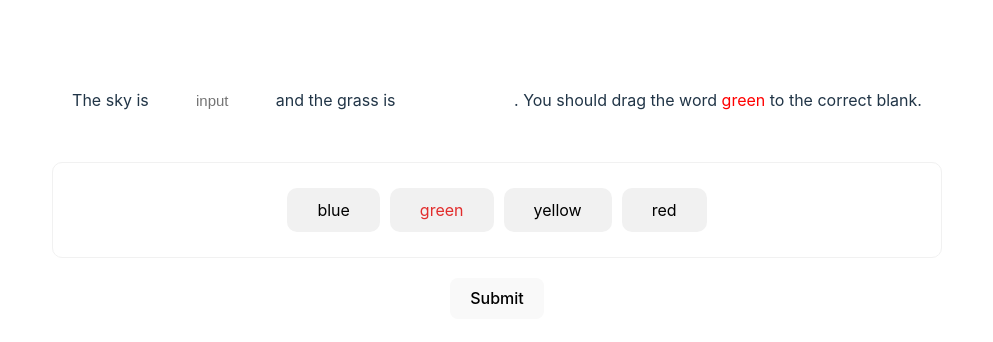
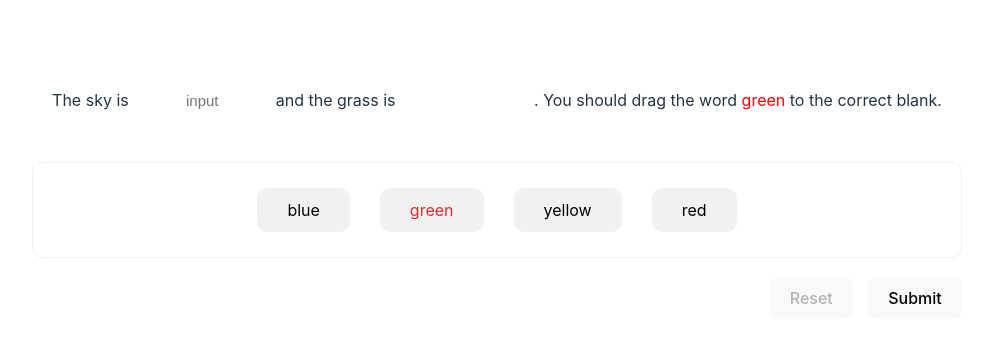
Before and after one commit to hoangvu6262/fib-dag-drop, a React (Vite) app: page / in a window 1280 px wide. Shown: the top 342 px of the page, without its empty margins (143-1136 px from the left). Built offline with nearby package versions, Linux system fonts and the light colour scheme.

Commit message:
update paragraph component

```diff
--- a/src/assets/styles/paragraph.scss
+++ b/src/assets/styles/paragraph.scss
@@ -12,7 +12,7 @@
     &-word {
       display: inline-block;
       padding: 10px 30px;
-      margin: 5px;
+      margin: 5px 15px;
       background-color: #f1f1f1;
       border-radius: 10px;
       &[color="red"] {
@@ -23,4 +23,10 @@
       }
     }
   }
+
+  &__buttons {
+    display: flex;
+    gap: 15px;
+    justify-content: flex-end;
+  }
 }
--- a/src/assets/styles/paragraphDroparea.scss
+++ b/src/assets/styles/paragraphDroparea.scss
@@ -1,6 +1,7 @@
 .drop-area {
   display: inline-block;
-  width: 100px;
+  min-width: 120px;
+  max-width: 150px;
   height: 30px;
   max-height: 30px;
   border-radius: 10px;
@@ -9,8 +10,7 @@
   margin-bottom: -12px;
   text-align: center;
   cursor: grab;
-  opacity: 1;
-  transition: all 0.2s ease-in-out;
+  // font-size: 15px;
 }
 
 .drop-hover {
@@ -23,3 +23,15 @@
   color: #a6a2a2;
   background-color: rgb(46, 45, 45);
 }
+
+.answer-success {
+  pointer-events: none;
+  border: 2px solid #259c08;
+  background-color: #0795421f;
+}
+
+.answer-danger {
+  pointer-events: none;
+  border: 2px solid #ff0303;
+  background-color: #dc110129;
+}
--- a/src/assets/styles/paragraphInput.scss
+++ b/src/assets/styles/paragraphInput.scss
@@ -1,6 +1,6 @@
 .paragraph-input {
   display: inline-block;
-  width: 100px;
+  width: 120px;
   height: 30px;
   max-height: 30px;
   border-radius: 10px;
@@ -19,3 +19,15 @@
   color: #a6a2a2;
   background-color: rgb(46, 45, 45);
 }
+
+.answer-success {
+  pointer-events: none;
+  border: 2px solid #259c08;
+  background-color: #0795421f;
+}
+
+.answer-danger {
+  pointer-events: none;
+  border: 2px solid #ff0303;
+  background-color: #dc110129;
+}
--- a/src/components/Paragraph.tsx
+++ b/src/components/Paragraph.tsx
@@ -1,23 +1,32 @@
-import React, { useState } from "react";
-import { question } from "../data/question.json";
-import { DragWord } from "../constants/type";
+import React, { Fragment, useState } from "react";
 import { motion } from "framer-motion";
+import ElementEmbed from "./ElementEmbed";
+import { useNotificationStore } from "../stores/useNotificationStore";
+import { DragWord, NotificationType, Question } from "../constants/type";
+import { EMBEDDED_STRING } from "../constants/general";
 
 import "@assets/styles/paragraph.scss";
-import ElementEmbed from "./ElementEmbed";
+import { isEmptyObject } from "../helpers/emptyOject";
 
-const typeInput = "[_input]";
+type ParagraphProps = {
+  question: Question;
+};
+
+const Paragraph: React.FC<ParagraphProps> = ({ question }) => {
   const { paragraph, blanks, dragWords } = question;
-
-const Paragraph: React.FC = () => {
   const [inputs, setInputs] = useState<{ [key: number]: string }>({});
   const [draggedWord, setDraggedWord] = useState<DragWord | null>(null);
   const [dragWordList, setDraggedWordList] = useState<DragWord[]>(dragWords);
+  const [submitted, setSubmitted] = useState(false);
+
+  const addNotification = useNotificationStore(
+    (state) => state.addNotification
+  );
 
   const convertParagraphToInteractive = () => {
     let blankIndex = 0;
     return paragraph.split(/(\[_input\])/).map((part, index) => {
-      if (part === typeInput) {
+      if (part === EMBEDDED_STRING) {
         const blank = blanks[blankIndex];
         blankIndex++;
         return (
@@ -27,6 +36,7 @@ const Paragraph: React.FC = () => {
             value={inputs[blankIndex] || ""}
             blank={blank}
             handleInputChange={handleInputChange}
+            isSubmitted={submitted}
           />
         );
       }
@@ -50,7 +60,7 @@ const Paragraph: React.FC = () => {
         words.filter((word) => word.id !== draggedWord.id)
       );
     } else {
-      alert("Sai từ rồi, hãy thử lại.");
+      addNotification("Wrong word, try again!", NotificationType.WARNING);
     }
     setDraggedWord(null);
   };
@@ -63,18 +73,34 @@ const Paragraph: React.FC = () => {
   };
 
   const handleSubmit = () => {
+    if (Object.keys(inputs).length < blanks.length) {
+      addNotification(
+        "You have to fill all the blanks",
+        NotificationType.WARNING
+      );
+    } else {
       const correctAnswers = blanks.every((blank) => {
         return inputs[blank.id] === blank.correctAnswer;
       });
 
       if (correctAnswers) {
-      alert("Chính xác!");
+        addNotification("Correct!!", NotificationType.SUCCESS);
       } else {
-      alert("Sai rồi, thử lại nhé!");
+        addNotification("Oops, Incorrect!!", NotificationType.ERROR);
+      }
+      setSubmitted(true);
     }
   };
 
+  const handleReset = () => {
+    setInputs({});
+    setDraggedWord(null);
+    setSubmitted(false);
+    setDraggedWordList(dragWords);
+  };
+
   return (
+    <Fragment>
       <div className="paragraph-container">
         <motion.div layout className="paragraph-container__content">
           {convertParagraphToInteractive()}
@@ -83,8 +109,8 @@ const Paragraph: React.FC = () => {
           {dragWordList.map((dragWord) => (
             <motion.span
               layout
-            layoutId={dragWord.word}
-            whileHover={{ scale: 1.2 }}
+              layoutId={dragWord.id.toString()}
+              whileHover={{ scale: 1.1 }}
               whileTap={{ scale: 1.1 }}
               key={dragWord.id}
               draggable="true"
@@ -97,9 +123,24 @@ const Paragraph: React.FC = () => {
             </motion.span>
           ))}
         </div>
-
-      <button onClick={handleSubmit}>Submit</button>
+        <div className="paragraph-container__buttons">
+          <button
+            onClick={handleReset}
+            className="paragraph-container__buttons-reset"
+            disabled={!submitted && isEmptyObject(inputs)}
+          >
+            {submitted ? "Try again" : "Reset"}
+          </button>
+          <button
+            disabled={submitted}
+            onClick={handleSubmit}
+            className="paragraph-container__buttons-submit"
+          >
+            Submit
+          </button>
         </div>
+      </div>
+    </Fragment>
   );
 };
 
--- a/src/components/ParagraphDroparea.tsx
+++ b/src/components/ParagraphDroparea.tsx
@@ -6,17 +6,26 @@ import clsx from "clsx";
 type ParagraphDropareaProps = {
   value: string;
   handleDrop: () => void;
+  isSubmitted: boolean;
+  correctAnswer: string;
 };
 
 const ParagraphDroparea: React.FC<ParagraphDropareaProps> = ({
   value,
   handleDrop,
+  isSubmitted,
+  correctAnswer,
 }) => {
   const [showDrop, setShowDrop] = useState<boolean>(false);
 
   return (
     <motion.span
-      className={clsx("drop-area", { "drop-hover": showDrop, disabled: value })}
+      className={clsx("drop-area", {
+        "drop-hover": showDrop,
+        disabled: !isSubmitted && !!value,
+        "answer-success": isSubmitted && value === correctAnswer,
+        "answer-danger": isSubmitted && value !== correctAnswer,
+      })}
       onDragEnter={() => setShowDrop(true)}
       onDragLeave={() => setShowDrop(false)}
       onDrop={() => {
--- a/src/components/ParagraphInput.tsx
+++ b/src/components/ParagraphInput.tsx
@@ -6,12 +6,16 @@ type ParagraphInput = {
   value: string;
   handleInputChange: (e: React.ChangeEvent<HTMLInputElement>) => void;
   handleDrop: () => void;
+  isSubmitted: boolean;
+  correctAnswer: string;
 };
 
 const ParagraphInput: React.FC<ParagraphInput> = ({
   value,
   handleInputChange,
   handleDrop,
+  isSubmitted,
+  correctAnswer,
 }) => {
   return (
     <Fragment>
@@ -20,7 +24,11 @@ const ParagraphInput: React.FC<ParagraphInput> = ({
         placeholder="input"
         value={value}
         onChange={handleInputChange}
-        className={clsx("paragraph-input", { disabled: !!value })}
+        className={clsx("paragraph-input", {
+          disabled: !isSubmitted && !!value,
+          "answer-success": isSubmitted && value === correctAnswer,
+          "answer-danger": isSubmitted && value !== correctAnswer,
+        })}
         onDrop={() => handleDrop()}
         onDragOver={(e) => e.preventDefault()}
       />
```
Also changed, not shown: package.json (+6 -1 lines), 1 other file (tests, documents, lock files or other folders). Lines whose indentation alone changed are shown as unchanged.
